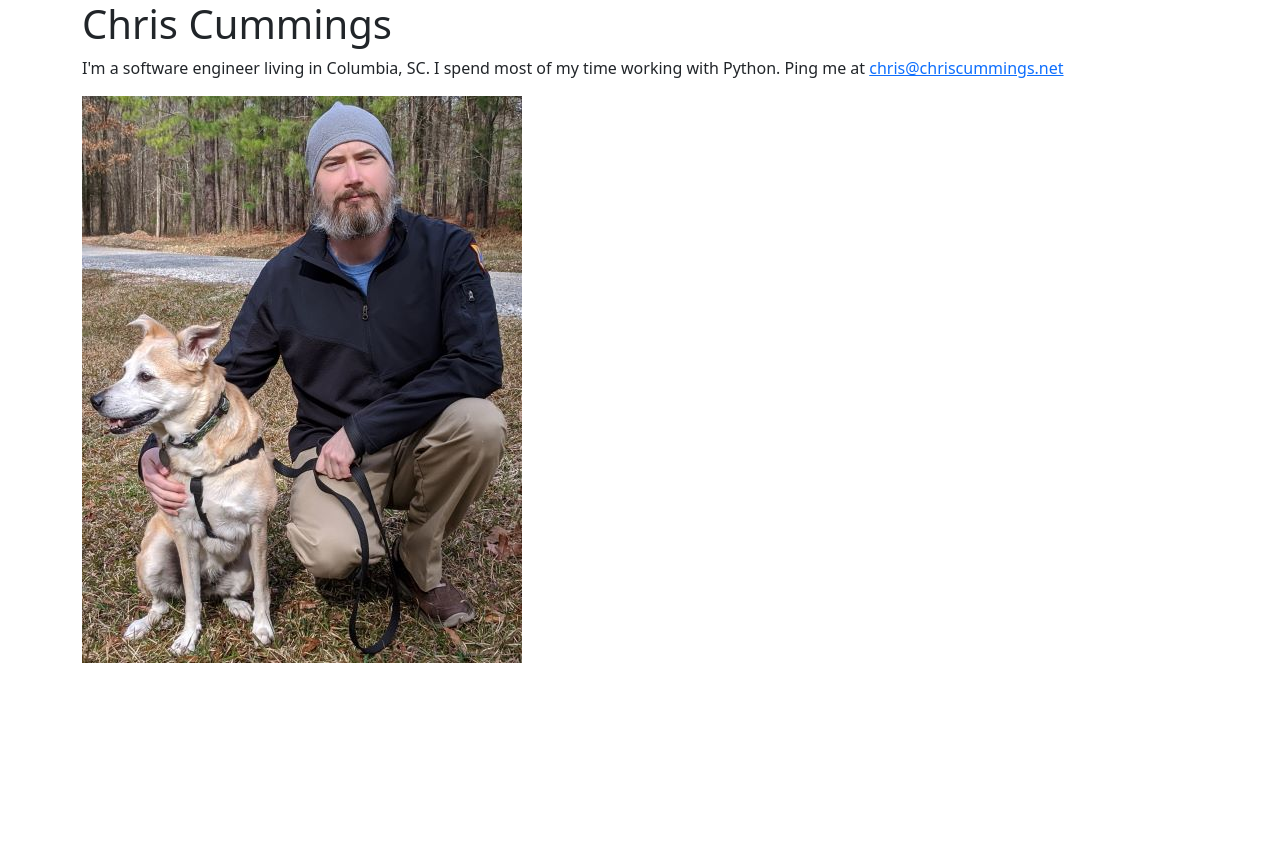
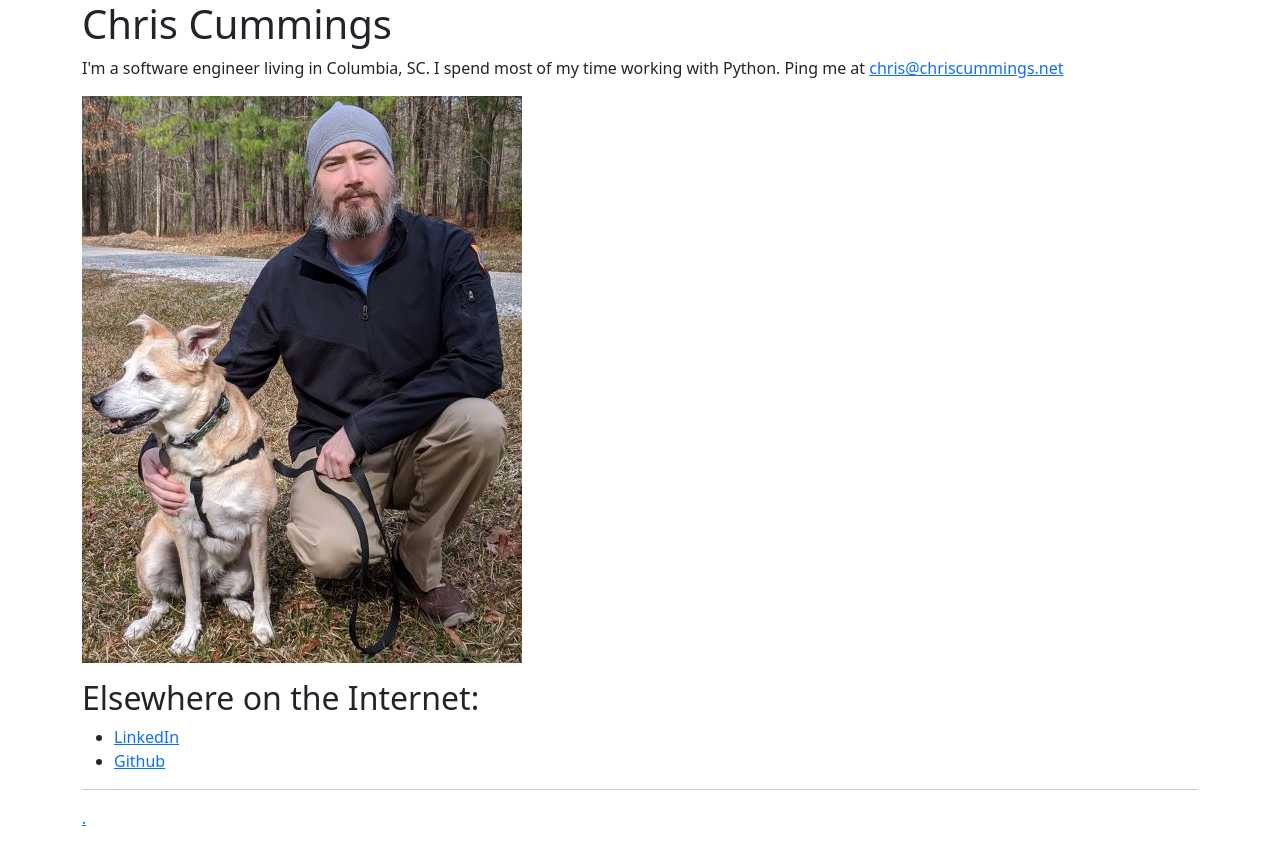
Before and after one commit to chriscummings/chriscummings.github.io, a plain HTML site: page docs/index.html in a window 1280 px wide. Before the commit the page ends 800 px from the top, so only its background shows below. Drawn offline with Linux system fonts and the light colour scheme.

Commit message:
added interbutt links

```diff
--- a/docs/index.html
+++ b/docs/index.html
@@ -19,6 +19,17 @@
 <p>I'm a software engineer living in Columbia, SC. I spend most of my time working with Python. Ping me at <span class="email_address"></span></p>
 
 <p><img src="assets/images/chris_cummings.jpg" alt="Gentleman Aventurer" /></p>
+
+<h2>Elsewhere on the Internet:</h2>
+
+<ul>
+<li><a href="https://www.linkedin.com/in/christopher-cummings-91667710/">LinkedIn</a></li>
+<li><a href="https://github.com/chriscummings">Github</a></li>
+</ul>
+
+<hr />
+
+<p><a href="python.html">.</a></p>
 		</div>
 	</div>
 </div>
```
Also changed, not shown: source/index.md (+9 -0 lines).
